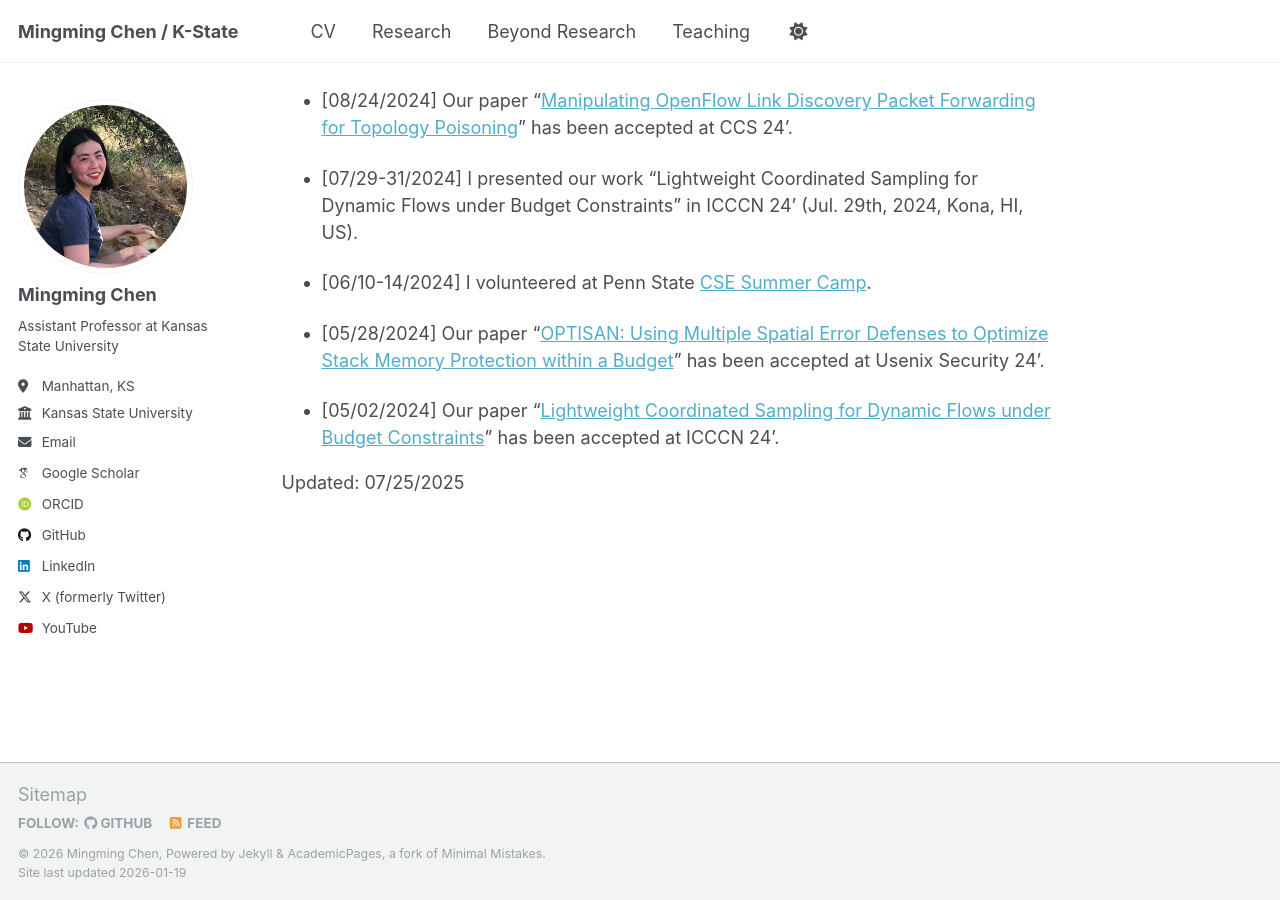
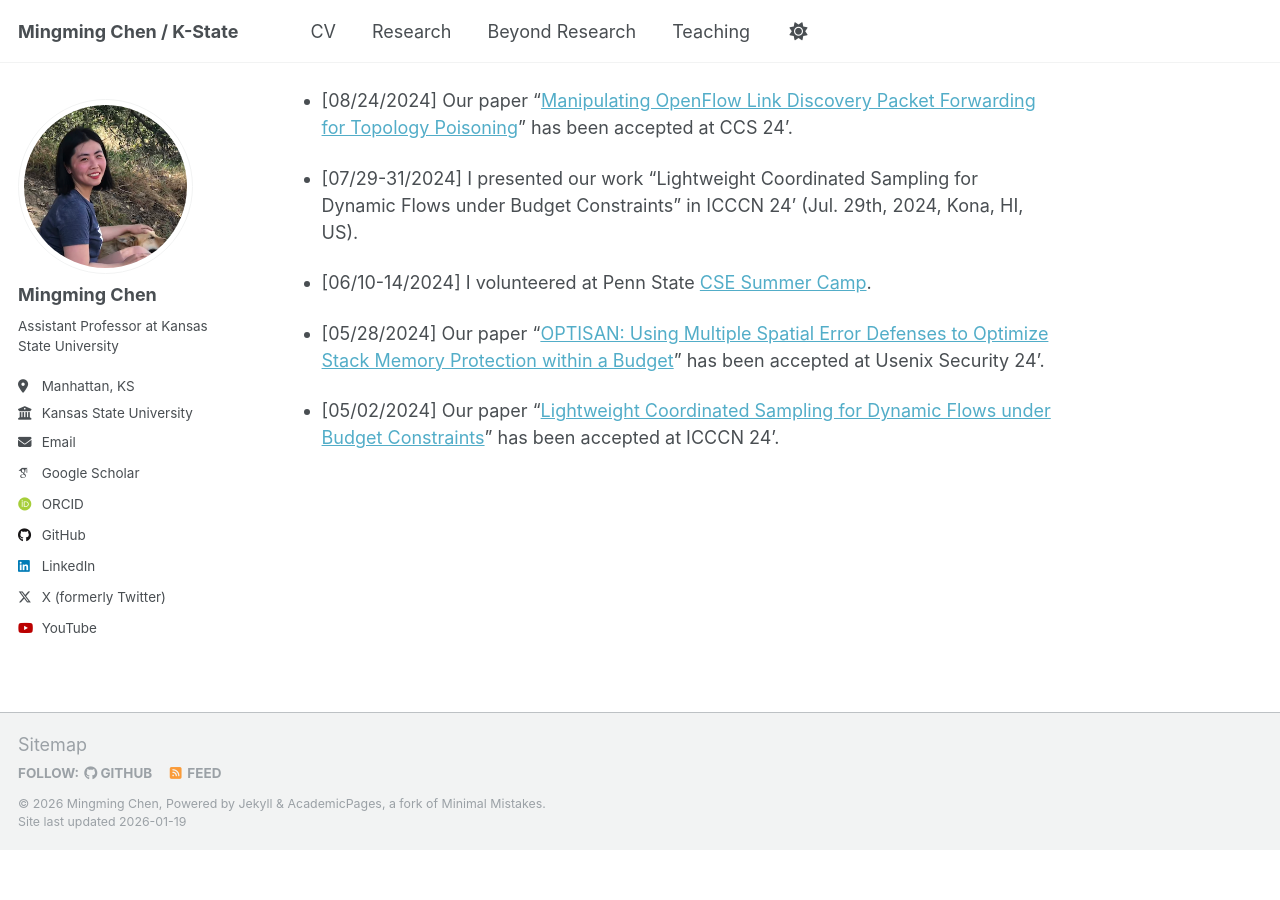
Before and after one commit to mzc796/mzc796.github.io, a Jekyll site: the page built from _pages/about.md, in a window 1280 px wide and 900 px high, scrolled down 2226 px. Built offline with Jekyll 4.4.1, drawn with Linux system fonts in a browser that asks for light colours; some web fonts are replaced; a script that is not in the unit is left out; after the commit the page ends 3076 px from its top, so only the background shows below that.

Commit message:
Remove outdated update date from about.md
Removed outdated update date from the about page.

```diff
--- a/_pages/about.md
+++ b/_pages/about.md
@@ -48,5 +48,3 @@ News
 - [05/28/2024] Our paper "[OPTISAN: Using Multiple Spatial Error Defenses to Optimize Stack Memory Protection within a Budget](https://www.usenix.org/conference/usenixsecurity24/presentation/george)" has been accepted at Usenix Security 24'.
 
 - [05/02/2024] Our paper "[Lightweight Coordinated Sampling for Dynamic Flows under Budget Constraints](https://ieeexplore.ieee.org/abstract/document/10637612)" has been accepted at ICCCN 24'.
-
-Updated: 07/25/2025
```
